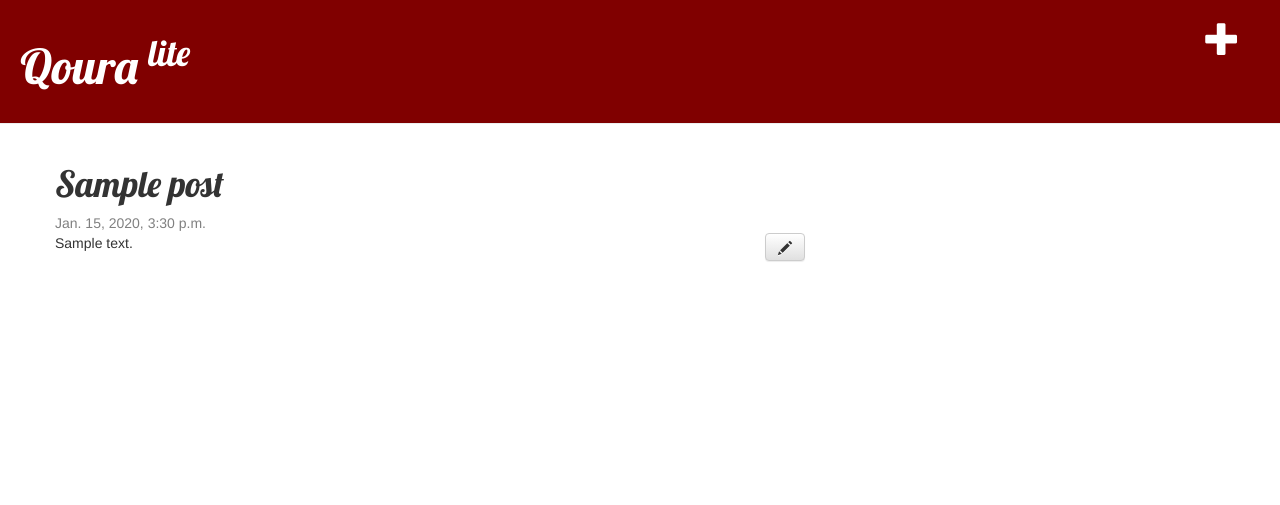
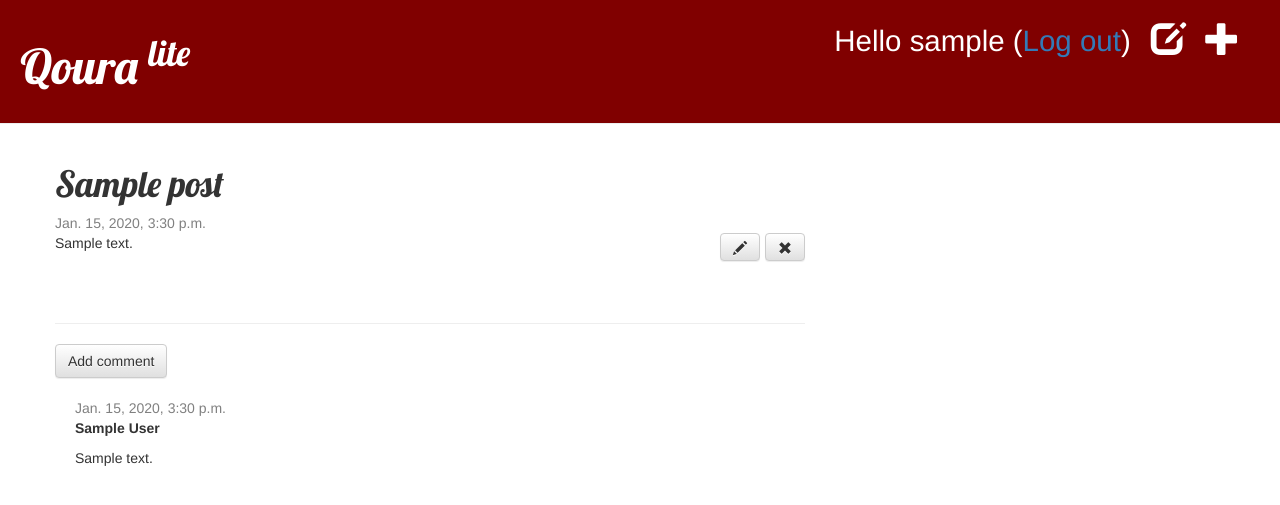
Before and after one commit to humblesapien/my-first-blog, a Django app: page /post/1/ in a window 1280 px wide. Shown: the top 505 px of the page. Run offline with Django 3.2, Linux system fonts and the light colour scheme; a user stored in the database is signed in; tables that the repository leaves empty hold one stand-in row (values such as "Sample post"); some libraries are stand-ins or nearby versions.

Commit message:
Done with the djangogirlstutorial!!

```diff
--- a/mysite/blog/admin.py
+++ b/mysite/blog/admin.py
@@ -1,4 +1,5 @@
 from django.contrib import admin
-from .models import Post
+from .models import Post,Comment
 
 admin.site.register(Post)
+admin.site.register(Comment)
--- a/mysite/blog/models.py
+++ b/mysite/blog/models.py
@@ -17,3 +17,20 @@ class Post(models.Model):
 
     def __str__(self):
         return self.title
+
+    def approved_comments(self):
+        return self.comments.filter(approved_comment=True)
+
+class Comment(models.Model):
+    post = models.ForeignKey('blog.Post', related_name='comments')
+    author = models.CharField(max_length=200)
+    text = models.TextField()
+    created_date = models.DateTimeField(default=timezone.now)
+    approved_comment = models.BooleanField(default=False)
+
+    def approve(self):
+        self.approved_comment = True
+        self.save()
+
+    def __str__(self):
+        return self.text
--- a/mysite/blog/static/css/blog.css
+++ b/mysite/blog/static/css/blog.css
@@ -48,3 +48,7 @@ h1 a {
     color: #FCA205;
     font-family: 'Lobster';
 }
+
+.comment {
+    margin: 20px 0px 20px 20px;
+}
--- a/mysite/blog/templates/blog/base.html
+++ b/mysite/blog/templates/blog/base.html
@@ -12,6 +12,10 @@
 		<div class="page-header">
 			{% if user.is_authenticated %}
 				<a href="{% url 'post_new' %}" class="top-menu"><span class="glyphicon glyphicon-plus"></span></a>
+				<a href="{% url 'post_draft_list' %}" class="top-menu"><span class="glyphicon glyphicon-edit"></span></a>
+				<p class="top-menu"><small>Hello {{ user.username }} (<a href="{% url 'logout' %}">Log out</a>)</small></p>
+			{% else %}
+				<a href="{% url 'login' %}" class="top-menu"><span class="glyphicon glyphicon-lock"></span></a>
 			{% endif %}
 			<h1><a href="/">Qoura <sup>lite</sup></a></h1>
 		</div>
--- a/mysite/blog/templates/blog/post_detail.html
+++ b/mysite/blog/templates/blog/post_detail.html
@@ -7,10 +7,34 @@
 			<div class="date">
 				{{ post.published_date }}
 			</div>
+		{% else %}
+			<a class="btn btn-default"  style="float:right ; position:relative ; margin-left:5px; height:28px" href="{% url 'post_publish' pk=post.pk %}">Publish</a>
 		{% endif %}
 		{% if user.is_authenticated %}
-			<a class="btn btn-default" style="float:right ; position:relative" href="{% url 'post_edit' pk=post.pk %}"><span class="glyphicon glyphicon-pencil"></span></a>
+			<a class="btn btn-default" style="float:right ; position:relative;margin-left:5px" href="{% url 'post_remove' pk=post.pk %}"><span class="glyphicon glyphicon-remove"></span></a>
+			<a class="btn btn-default" style="float:right ; position:relative;" href="{% url 'post_edit' pk=post.pk %}"><span class="glyphicon glyphicon-pencil"></span></a>
+		{% else %}
+			<a href="{% url 'login' %}" class="top-menu"><span class="glyphicon glyphicon-lock"></span></a>
 		{% endif %}
 		<p>{{ post.text|linebreaksbr }}</p>
 	</div>
+	<hr>
+	<a class="btn btn-default" href="{% url 'add_comment_to_post' pk=post.pk %}">Add comment</a>
+	{% for comment in post.comments.all %}
+		{% if user.is_authenticated or comment.approved_comment %}
+		<div class="comment">
+			<div class="date">
+				{{ comment.created_date }}
+				{% if not comment.approved_comment %}
+					<a class="btn btn-default" href="{% url 'comment_remove' pk=comment.pk %}"><span class="glyphicon glyphicon-remove"></span></a>
+					<a class="btn btn-default" href="{% url 'comment_approve' pk=comment.pk %}"><span class="glyphicon glyphicon-ok"></span></a>
+				{% endif %}
+			</div>
+			<strong>{{ comment.author }}</strong>
+			<p>{{ comment.text|linebreaks }}</p>
+		</div>
+		{% endif %}
+	{% empty %}
+		<p>No comments here yet :(</p>
+	{% endfor %}
 {% endblock %}
--- a/mysite/blog/templates/blog/post_list.html
+++ b/mysite/blog/templates/blog/post_list.html
@@ -7,6 +7,7 @@
 				<p>published: {{ post.published_date }}</p>
 			</div>
 				<p>{{ post.text|linebreaksbr }}</p>
+				<a href="{% url 'post_detail' pk=post.pk %}">Comments: {{ post.approved_comments.count }}</a>
 		</div>
 	{% endfor %}
 {% endblock %}
--- a/mysite/blog/urls.py
+++ b/mysite/blog/urls.py
@@ -6,4 +6,10 @@ urlpatterns = [
 	url(r'^post/(?P<pk>\d+)/$', views.post_detail, name='post_detail'),
 	url(r'^post/new/$', views.post_new, name='post_new'),
 	url(r'^post/(?P<pk>\d+)/edit/$', views.post_edit, name='post_edit'),
+	url(r'^drafts/$', views.post_draft_list, name='post_draft_list'),
+	url(r'^post/(?P<pk>\d+)/publish/$', views.post_publish, name='post_publish'),
+	url(r'^post/(?P<pk>\d+)/remove/$', views.post_remove, name='post_remove'),
+	url(r'^post/(?P<pk>\d+)/comment/$', views.add_comment_to_post, name='add_comment_to_post'),
+	url(r'^comment/(?P<pk>\d+)/approve/$', views.comment_approve, name='comment_approve'),
+	url(r'^comment/(?P<pk>\d+)/remove/$', views.comment_remove, name='comment_remove'),
 ]
--- a/mysite/blog/views.py
+++ b/mysite/blog/views.py
@@ -1,31 +1,36 @@
 from django.shortcuts import render
-from .models import Post
+from .models import Post,Comment
 from django.utils import timezone
 from django.shortcuts import render, get_object_or_404
-from .forms import PostForm
+from .forms import PostForm,CommentForm
 from django.shortcuts import redirect
+from django.contrib.auth.decorators import login_required
 
+@login_required
 def post_list(request):
 	posts = Post.objects.filter(published_date__lte=timezone.now()).order_by('-published_date')
 	return render(request, 'blog/post_list.html',{'posts':posts})
 
+@login_required
 def post_detail(request,pk):
 	post = get_object_or_404(Post, pk=pk)
 	return render(request, 'blog/post_detail.html',{'post':post})
 
+@login_required
 def post_new(request):
     if request.method == "POST":
         form = PostForm(request.POST)
         if form.is_valid():
             post = form.save(commit=False)
             post.author = request.user
-            post.published_date = timezone.now()
+            #post.published_date = timezone.now()
             post.save()
             return redirect('post_detail', pk=post.pk)
     else:
         form = PostForm()
     return render(request, 'blog/post_edit.html', {'form': form})
 
+@login_required
 def post_edit(request, pk):
     post = get_object_or_404(Post, pk=pk)
     if request.method == "POST":
@@ -33,9 +38,51 @@ def post_edit(request, pk):
         if form.is_valid():
             post = form.save(commit=False)
             post.author = request.user
-            post.published_date = timezone.now()
+            #post.published_date = timezone.now()
             post.save()
             return redirect('post_detail', pk=post.pk)
     else:
         form = PostForm(instance=post)
     return render(request, 'blog/post_edit.html', {'form': form})
+
+@login_required
+def post_draft_list(request):
+    posts = Post.objects.filter(published_date__isnull=True).order_by('-created_date')
+    return render(request, 'blog/post_draft_list.html', {'posts': posts})
+
+@login_required
+def post_publish(request, pk):
+    post = get_object_or_404(Post, pk=pk)
+    post.publish()
+    return redirect('post_detail', pk=pk)
+
+@login_required
+def post_remove(request, pk):
+    post = get_object_or_404(Post, pk=pk)
+    post.delete()
+    return redirect('post_list')
+
+def add_comment_to_post(request, pk):
+    post = get_object_or_404(Post, pk=pk)
+    if request.method == "POST":
+        form = CommentForm(request.POST)
+        if form.is_valid():
+            comment = form.save(commit=False)
+            comment.post = post
+            comment.save()
+            return redirect('post_detail', pk=post.pk)
+    else:
+        form = CommentForm()
+    return render(request, 'blog/add_comment_to_post.html', {'form': form})
+
+@login_required
+def comment_approve(request, pk):
+    comment = get_object_or_404(Comment, pk=pk)
+    comment.approve()
+    return redirect('post_detail', pk=comment.post.pk)
+
+@login_required
+def comment_remove(request, pk):
+    comment = get_object_or_404(Comment, pk=pk)
+    comment.delete()
+    return redirect('post_detail', pk=comment.post.pk)
--- a/mysite/mysite/settings.py
+++ b/mysite/mysite/settings.py
@@ -100,7 +100,7 @@ AUTH_PASSWORD_VALIDATORS = [
     },
 ]
 
-
+LOGIN_REDIRECT_URL = '/'
 # Internationalization
 # https://docs.djangoproject.com/en/1.11/topics/i18n/
 
--- a/mysite/mysite/urls.py
+++ b/mysite/mysite/urls.py
@@ -15,8 +15,11 @@ Including another URLconf
 """
 from django.conf.urls import include,url
 from django.contrib import admin
+from django.contrib.auth import views
 
 urlpatterns = [
     url(r'^admin/', admin.site.urls),
+	url(r'^accounts/login/$', views.login, name='login'),
+	 url(r'^accounts/logout/$', views.logout, name='logout', kwargs={'next_page': '/'}),
 	url(r'',include('blog.urls')),
 ]
```
Also changed, not shown: mysite/blog/forms.py (+7 -1 lines), mysite/blog/templates/blog/add_comment_to_post.html (added, +9 -0 lines), mysite/blog/templates/blog/post_draft_list.html (added, +11 -0 lines), mysite/blog/templates/registration/login.html (added, +24 -0 lines), mysite/blog/migrations/0002_comment.py (added).
